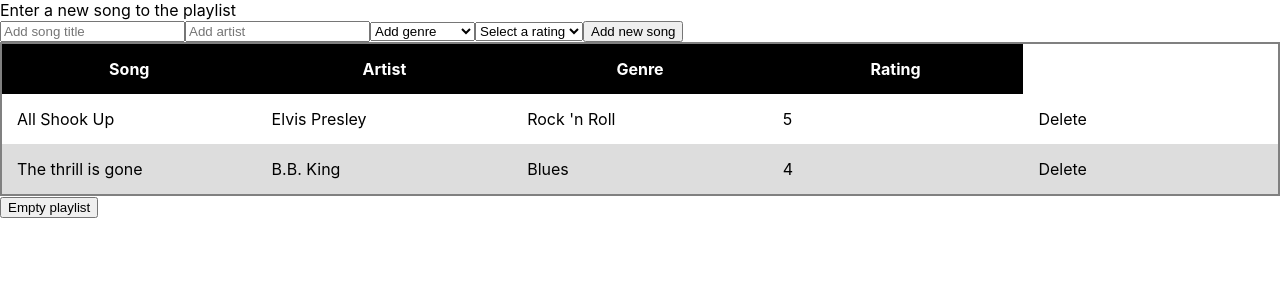
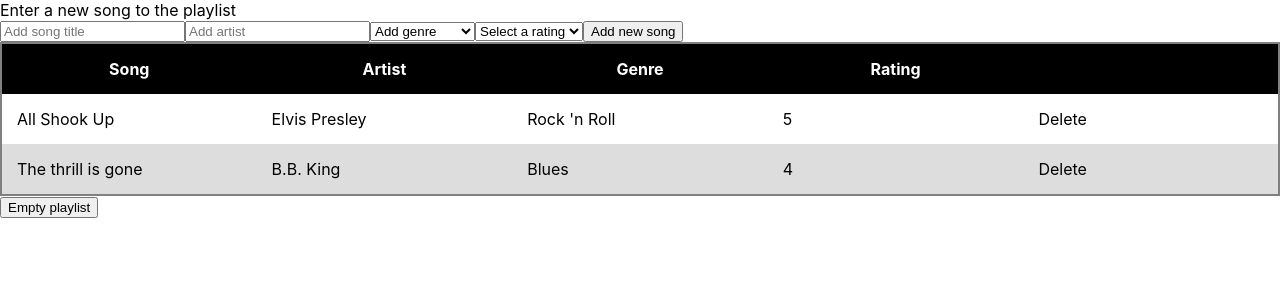
Before and after one commit to PasquinelP/pascal_pater-eindopdracht-React-Playlist, a React (Create React App) app: page / in a window 1280 px wide. Shown: the top 300 px of the page. Built offline with nearby package versions, Linux system fonts and the light colour scheme; the HTML template or start-up script is replaced by a standard one.

Commit message:
add extra th to accommodate extra column for delete button

```diff
--- a/src/components/SongList.js
+++ b/src/components/SongList.js
@@ -16,6 +16,7 @@ const SongList = () => {
             <th>Artist</th>
             <th>Genre</th>
             <th>Rating</th>
+            <th></th>
           </tr>
         </thead>
         <tbody>
```
